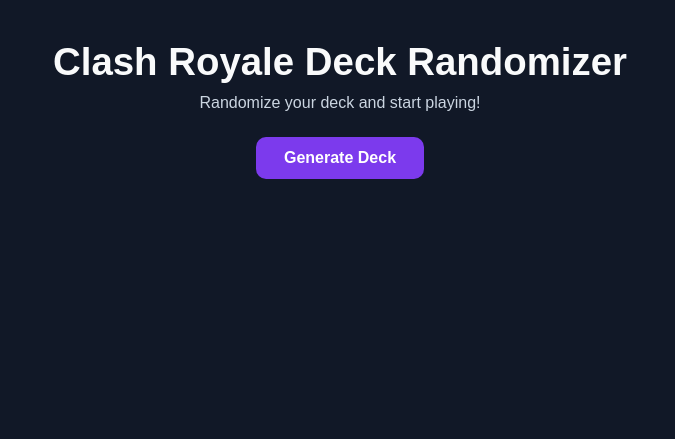
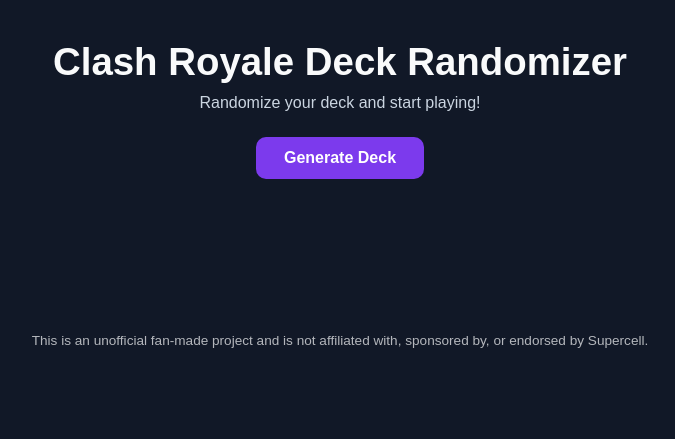
Before and after one commit to Franek2009/ClashRoyaleDeckRandomizer, a Flask app: page / in a window 1280 px wide. Shown: the top 439 px of the page, without its empty margins (300-975 px from the left). Run offline with Flask 3, Linux system fonts and the light colour scheme.

Commit message:
Updated documentation and added fan project disclaimer

```diff
--- a/static/style.css
+++ b/static/style.css
@@ -258,3 +258,10 @@ body {
     background: #22c55e;
     transform: translateY(-2px);
 }
+.footer {
+    margin-top: 40px;
+    padding: 20px;
+    text-align: center;
+    font-size: 0.85rem;
+    opacity: 0.7;
+}
--- a/templates/index.html
+++ b/templates/index.html
@@ -24,7 +24,6 @@
                 </button>
             </form>
         </header>
-
 
         {% if deck %}
 
@@ -84,6 +83,13 @@
 
     </main>
 
+    <footer class="footer">
+        <p>
+            This is an unofficial fan-made project and is not affiliated with,
+            sponsored by, or endorsed by Supercell.
+        </p>
+    </footer>
+
 </body>
 
 </html>
```
Also changed, not shown: README.md.
